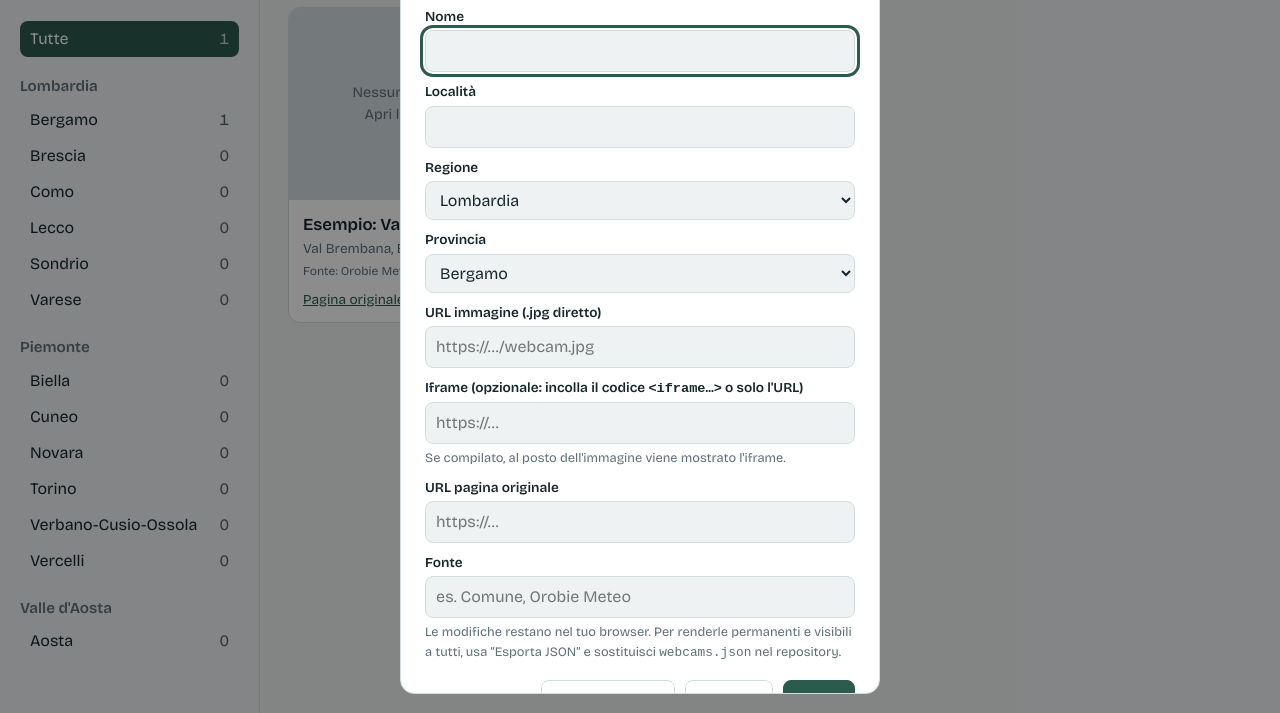
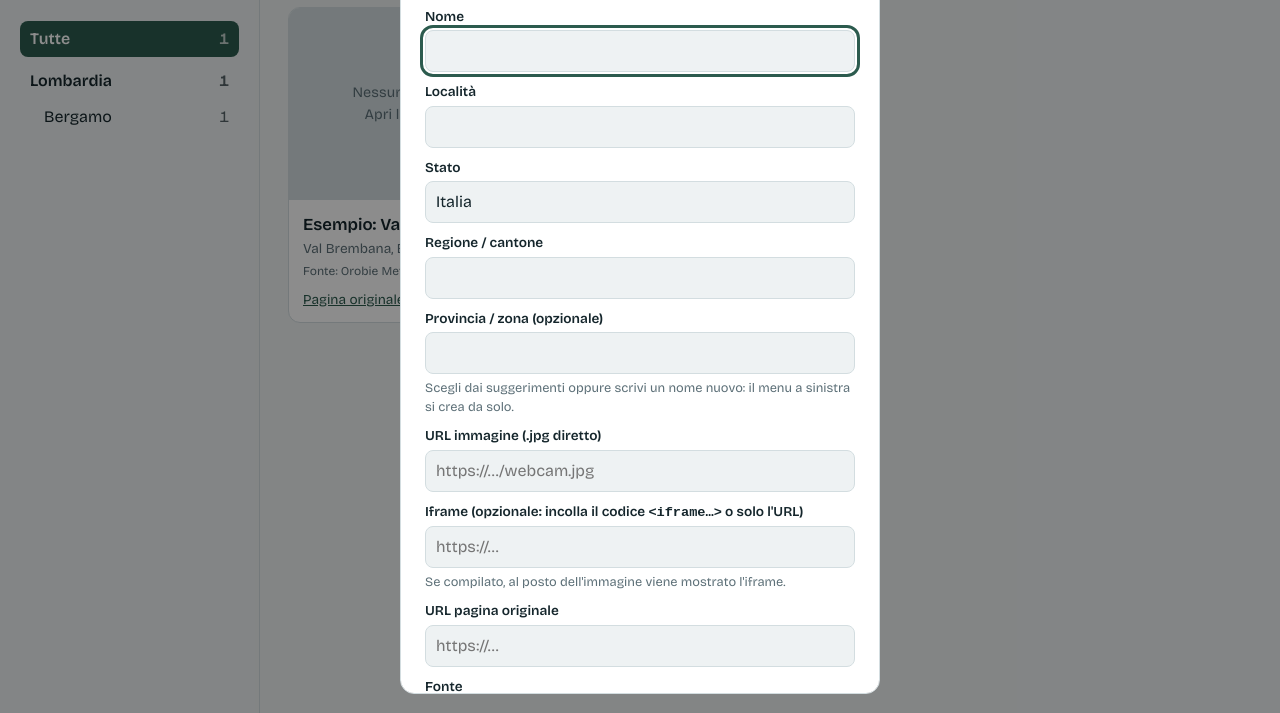
Before and after one commit to mauroforlani/Webcam, a plain HTML site: page index.html in a window 1280 px wide. Both pictures are taken after a click on the button "Aggiungi webcam". Shown: the part 87-800 px from the top of the page. Drawn offline with nearby package versions, Linux system fonts and the light colour scheme.

Commit message:
Add files via upload

```diff
--- a/index.html
+++ b/index.html
@@ -54,6 +54,12 @@ label{display:block;font-size:.85rem;font-weight:600;margin:10px 0 3px}
 dialog input,dialog select{width:100%;font:inherit;padding:8px 10px;border:1px solid var(--line);border-radius:8px;background:var(--bg);color:var(--ink)}
 .row{display:flex;gap:10px;justify-content:flex-end;margin-top:18px}
 .hint{font-size:.8rem;color:var(--muted);margin:4px 0 0}
+nav .lv0,nav .lv1{font-weight:600}
+nav .lv1{margin-top:6px}
+nav .lv2{padding-left:24px}
+.zone{font-size:1.15rem;font-weight:800;letter-spacing:-.01em;margin:28px 0 12px;padding-bottom:6px;border-bottom:1px solid var(--line);display:flex;justify-content:space-between;align-items:baseline}
+.zone:first-child{margin-top:0}
+.zone span{font-size:.85rem;font-weight:400;color:var(--muted)}
 .shot:fullscreen{aspect-ratio:auto}
 .shot.click{cursor:zoom-in}
 .acts .ed{margin-left:auto}
@@ -71,7 +77,7 @@ dialog input,dialog select{width:100%;font:inherit;padding:8px 10px;border:1px s
   <aside>
     <h1>Webcam Alpi</h1>
     <p class="sub">Le mie webcam di montagna</p>
-    <nav id="nav" aria-label="Filtra per provincia"></nav>
+    <nav id="nav" aria-label="Filtra per zona"></nav>
   </aside>
   <main>
     <div class="bar">
@@ -86,7 +92,7 @@ dialog input,dialog select{width:100%;font:inherit;padding:8px 10px;border:1px s
       <button class="btn" id="reset" title="Annulla le modifiche locali e torna a webcams.json">Ripristina elenco</button>
       <button class="btn primary" id="add">Aggiungi webcam</button>
     </div>
-    <div class="grid" id="grid"></div>
+    <div id="grid"></div>
     <p class="empty" id="empty" hidden>Nessuna webcam in questa selezione. Usa “Aggiungi webcam” per inserirne una.</p>
   </main>
 </div>
@@ -96,10 +102,14 @@ dialog input,dialog select{width:100%;font:inherit;padding:8px 10px;border:1px s
     <h2 id="dlg-title">Aggiungi webcam</h2>
     <label for="f-name">Nome</label><input id="f-name" required>
     <label for="f-place">Località</label><input id="f-place">
-    <label for="f-region">Regione</label>
-    <select id="f-region"></select>
-    <label for="f-province">Provincia</label>
-    <select id="f-province"></select>
+    <label for="f-country">Stato</label>
+    <input id="f-country" list="dl-country" placeholder="Italia" autocomplete="off">
+    <label for="f-region">Regione / cantone</label>
+    <input id="f-region" list="dl-region" required autocomplete="off">
+    <label for="f-province">Provincia / zona (opzionale)</label>
+    <input id="f-province" list="dl-province" autocomplete="off">
+    <p class="hint">Scegli dai suggerimenti oppure scrivi un nome nuovo: il menu a sinistra si crea da solo.</p>
+    <datalist id="dl-country"></datalist><datalist id="dl-region"></datalist><datalist id="dl-province"></datalist>
     <label for="f-image">URL immagine (.jpg diretto)</label><input id="f-image" type="url" placeholder="https://…/webcam.jpg">
     <label for="f-embed">Iframe (opzionale: incolla il codice <code>&lt;iframe…&gt;</code> o solo l'URL)</label><input id="f-embed" placeholder="https://…">
     <p class="hint">Se compilato, al posto dell'immagine viene mostrato l'iframe.</p>
@@ -117,15 +127,20 @@ dialog input,dialog select{width:100%;font:inherit;padding:8px 10px;border:1px s
 <div id="lb" role="dialog" aria-label="Immagine a tutto schermo"><img alt=""><span class="cap"></span><button class="x" type="button">Chiudi</button></div>
 
 <script>
-// Province alpine incluse: aggiungine altre qui.
-const AREAS = {
-  "Lombardia": ["Bergamo","Brescia","Como","Lecco","Sondrio","Varese"],
-  "Piemonte": ["Biella","Cuneo","Novara","Torino","Verbano-Cusio-Ossola","Vercelli"],
-  "Valle d'Aosta": ["Aosta"]
-};
+// Suggerimenti per il modulo (puoi scrivere anche zone nuove: il menu si adatta ai dati)
+const SUGGEST = [
+  ["Italia","Lombardia",["Bergamo","Brescia","Como","Lecco","Sondrio","Varese"]],
+  ["Italia","Piemonte",["Biella","Cuneo","Novara","Torino","Verbano-Cusio-Ossola","Vercelli"]],
+  ["Italia","Valle d'Aosta",["Aosta"]],
+  ["Italia","Trentino-Alto Adige",["Bolzano","Trento"]],
+  ["Italia","Veneto",["Belluno"]],
+  ["Italia","Friuli-Venezia Giulia",["Udine","Pordenone"]],
+  ["Svizzera","Vallese",[]], ["Svizzera","Ticino",[]], ["Svizzera","Grigioni",[]],
+  ["Francia","Alta Savoia",[]], ["Austria","Tirolo",[]]
+];
 
 const $ = s => document.querySelector(s);
-let base = [], list = [], filter = {region:null, province:null}, timer = null, editing = null;
+let base = [], list = [], filter = {country:null, region:null, province:null}, timer = null, editing = null;
 let local = {added:[], edits:{}, deleted:[]};   // le tue modifiche, separate da webcams.json
 
 const parseEmbed = v => { const m = v.match(/src\s*=\s*["']([^"']+)["']/i); return (m ? m[1] : v).trim(); };
@@ -167,20 +182,37 @@ async function load(){
   rebuild(); render();
 }
 
+const zone = c => ({country: c.country || "Italia", region: c.region || "", province: c.province || ""});
+const cmp = (x,y) => x.localeCompare(y,"it");
+const cmpCountry = (x,y) => x==="Italia" ? (y==="Italia"?0:-1) : y==="Italia" ? 1 : cmp(x,y);
+const matches = c => { const z = zone(c);
+  return (!filter.country || z.country===filter.country) && (!filter.region || z.region===filter.region) && (!filter.province || z.province===filter.province); };
+
 function renderNav(){
   const nav = $("#nav"); nav.innerHTML = "";
-  const mk = (label, count, r, p) => {
-    const b = document.createElement("button");
-    b.innerHTML = `<span>${label}</span><span class="n">${count}</span>`;
-    b.setAttribute("aria-pressed", filter.region===r && filter.province===p);
-    b.onclick = () => { filter = {region:r, province:p}; render(); };
+  const tree = {};
+  list.forEach(c => { const z = zone(c);
+    const co = tree[z.country] ||= {n:0, regs:{}}; co.n++;
+    const rg = co.regs[z.region] ||= {n:0, provs:{}}; rg.n++;
+    if (z.province) rg.provs[z.province] = (rg.provs[z.province]||0) + 1;
+  });
+  const mk = (label, count, co, r, p, cls) => {
+    const b = document.createElement("button"); b.className = cls;
+    b.innerHTML = `<span></span><span class="n">${count}</span>`; b.firstChild.textContent = label;
+    b.setAttribute("aria-pressed", filter.country===co && filter.region===r && filter.province===p);
+    b.onclick = () => { filter = {country:co, region:r, province:p}; render(); };
     return b;
   };
-  nav.append(mk("Tutte", list.length, null, null));
-  for (const [reg, provs] of Object.entries(AREAS)){
-    const h = document.createElement("h2"); h.textContent = reg; nav.append(h);
-    provs.forEach(p => nav.append(mk(p, list.filter(c => c.region===reg && c.province===p).length, reg, p)));
-  }
+  nav.append(mk("Tutte", list.length, null, null, null, "lv0"));
+  const countries = Object.keys(tree).sort(cmpCountry), multi = countries.length > 1;
+  countries.forEach(co => {
+    if (multi) nav.append(mk(co, tree[co].n, co, null, null, "lv1"));
+    Object.keys(tree[co].regs).sort(cmp).forEach(r => {
+      const rg = tree[co].regs[r];
+      nav.append(mk(r || "Senza regione", rg.n, co, r || null, null, multi ? "lv2" : "lv1"));
+      Object.keys(rg.provs).sort(cmp).forEach(p => nav.append(mk(p, rg.provs[p], co, r || null, p, "lv2")));
+    });
+  });
 }
 
 function card(c){
@@ -208,7 +240,7 @@ function card(c){
   }
   const meta = document.createElement("div"); meta.className = "meta";
   const h = document.createElement("h3"); h.textContent = c.name;
-  const p = document.createElement("p"); p.textContent = [c.place, c.province].filter(Boolean).join(", ");
+  const p = document.createElement("p"); p.textContent = [c.place, c.province, c.region].filter(Boolean).filter((v,i,a)=>a.indexOf(v)===i).join(", ");
   meta.append(h, p);
   if (c.source){ const b = document.createElement("span"); b.className = "badge"; b.textContent = "Fonte: " + c.source; meta.append(b); }
   const acts = document.createElement("div"); acts.className = "acts";
@@ -232,14 +264,27 @@ function card(c){
 }
 
 function render(){
+  if ((filter.country||filter.region||filter.province) && !list.some(matches)) filter = {country:null, region:null, province:null};
   renderNav();
   const q = $("#q").value.trim().toLowerCase();
-  const shown = list.filter(c =>
-    (!filter.region || c.region===filter.region) &&
-    (!filter.province || c.province===filter.province) &&
-    (!q || (c.name+" "+(c.place||"")).toLowerCase().includes(q)));
+  const shown = list.filter(c => matches(c) && (!q || (c.name+" "+(c.place||"")).toLowerCase().includes(q)));
+  const multiCountry = new Set(list.map(c => zone(c).country)).size > 1;
+  const groups = {};
+  shown.forEach(c => { const z = zone(c), k = [z.country, z.region, z.province].join("\u0001"); (groups[k] ||= {z, items:[]}).items.push(c); });
+  const ordered = Object.values(groups).sort((a,b) => cmpCountry(a.z.country,b.z.country) || cmp(a.z.region,b.z.region) || cmp(a.z.province,b.z.province));
   const g = $("#grid"); g.innerHTML = "";
-  shown.forEach(c => g.append(card(c)));
+  ordered.forEach(gr => {
+    if (ordered.length > 1){
+      const h = document.createElement("h2"); h.className = "zone";
+      const t = document.createElement("div");
+      t.textContent = [multiCountry ? gr.z.country : "", gr.z.region, gr.z.province].filter(Boolean).join(" · ") || "Altre";
+      const n = document.createElement("span"); n.textContent = gr.items.length;
+      h.append(t, n); g.append(h);
+    }
+    const grid = document.createElement("div"); grid.className = "grid";
+    gr.items.forEach(c => grid.append(card(c)));
+    g.append(grid);
+  });
   $("#empty").hidden = shown.length > 0;
 }
 
@@ -263,17 +308,24 @@ document.addEventListener("keydown", e => { if (e.key==="Escape" && lb.classList
 document.addEventListener("fullscreenchange", () => { if (!document.fullscreenElement && lb.classList.contains("on")) closeLightbox(); });
 
 // Form aggiungi / modifica
-const dlg = $("#dlg"), fr = $("#f-region"), fp = $("#f-province");
-fr.innerHTML = Object.keys(AREAS).map(r => `<option>${r}</option>`).join("");
-const fillProv = (sel) => { fp.innerHTML = AREAS[fr.value].map(p => `<option>${p}</option>`).join(""); if (sel) fp.value = sel; };
-fr.onchange = () => fillProv();
+const dlg = $("#dlg"), fc = $("#f-country"), fr = $("#f-region"), fp = $("#f-province");
+const opts = arr => [...new Set(arr.filter(Boolean))].sort(cmp).map(v => { const o = document.createElement("option"); o.value = v; return o; });
+function suggestions(){
+  const known = [...SUGGEST.map(([co,r,ps]) => ({country:co, region:r, provs:ps})), ...list.map(c => { const z = zone(c); return {country:z.country, region:z.region, provs:[z.province]}; })];
+  const co = fc.value.trim() || "Italia", r = fr.value.trim();
+  $("#dl-country").replaceChildren(...opts(known.map(k => k.country)));
+  $("#dl-region").replaceChildren(...opts(known.filter(k => k.country===co).map(k => k.region)));
+  $("#dl-province").replaceChildren(...opts(known.filter(k => k.country===co && (!r || k.region===r)).flatMap(k => k.provs)));
+}
+[fc, fr].forEach(el => el.addEventListener("input", suggestions));
 
 function openForm(c){
   editing = c || null;
   $("#dlg-title").textContent = c ? "Modifica webcam" : "Aggiungi webcam";
   $("#f-name").value = c?.name || ""; $("#f-place").value = c?.place || "";
-  fr.value = c?.region && AREAS[c.region] ? c.region : (filter.region || Object.keys(AREAS)[0]);
-  fillProv(c?.province || filter.province);
+  fc.value = c ? zone(c).country : (filter.country || "Italia");
+  fr.value = c?.region || filter.region || ""; fp.value = c?.province || filter.province || "";
+  suggestions();
   $("#f-image").value = c?.image || ""; $("#f-embed").value = c?.embed || ""; $("#f-page").value = c?.page || ""; $("#f-source").value = c?.source || "";
   dlg.showModal();
 }
@@ -282,7 +334,7 @@ $("#cancel").onclick = () => dlg.close();
 $("#form").addEventListener("submit", () => {
   const data = {
     name: $("#f-name").value.trim(), place: $("#f-place").value.trim(),
-    region: fr.value, province: fp.value,
+    country: fc.value.trim() || "Italia", region: fr.value.trim(), province: fp.value.trim(),
     image: $("#f-image").value.trim(), embed: parseEmbed($("#f-embed").value), page: $("#f-page").value.trim(), source: $("#f-source").value.trim()
   };
   if (!editing) local.added.push(data);
```
